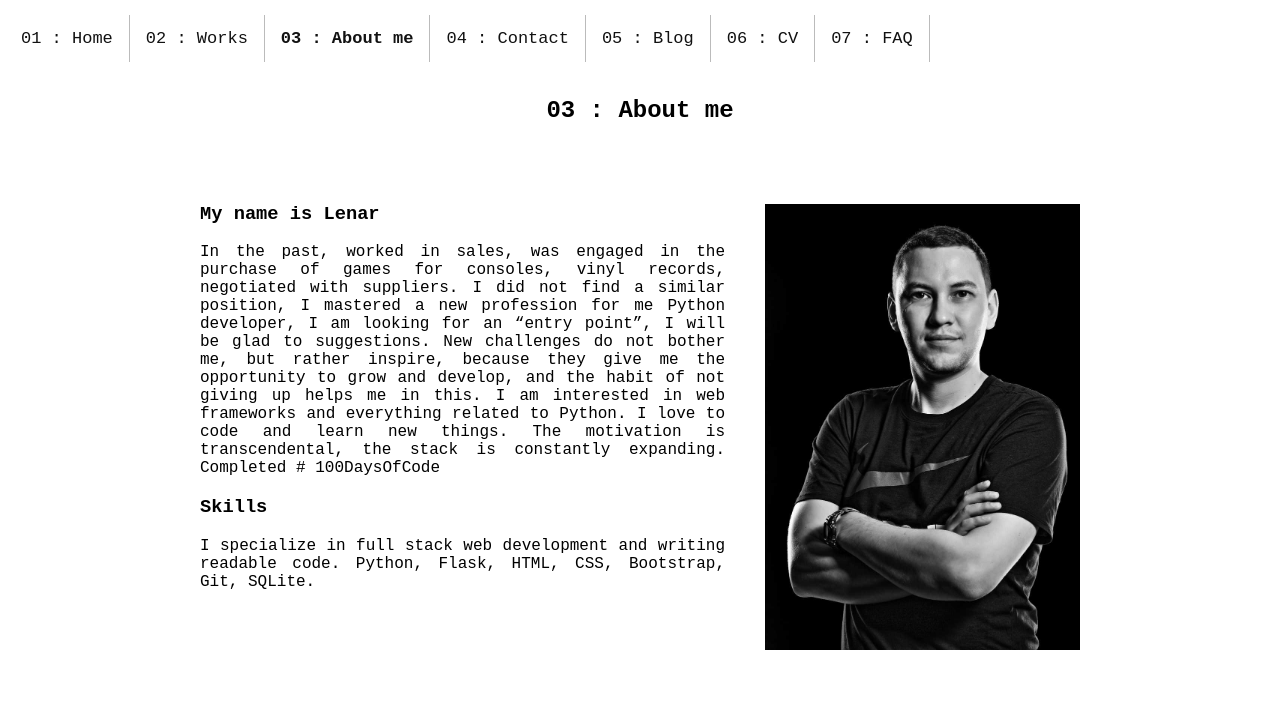
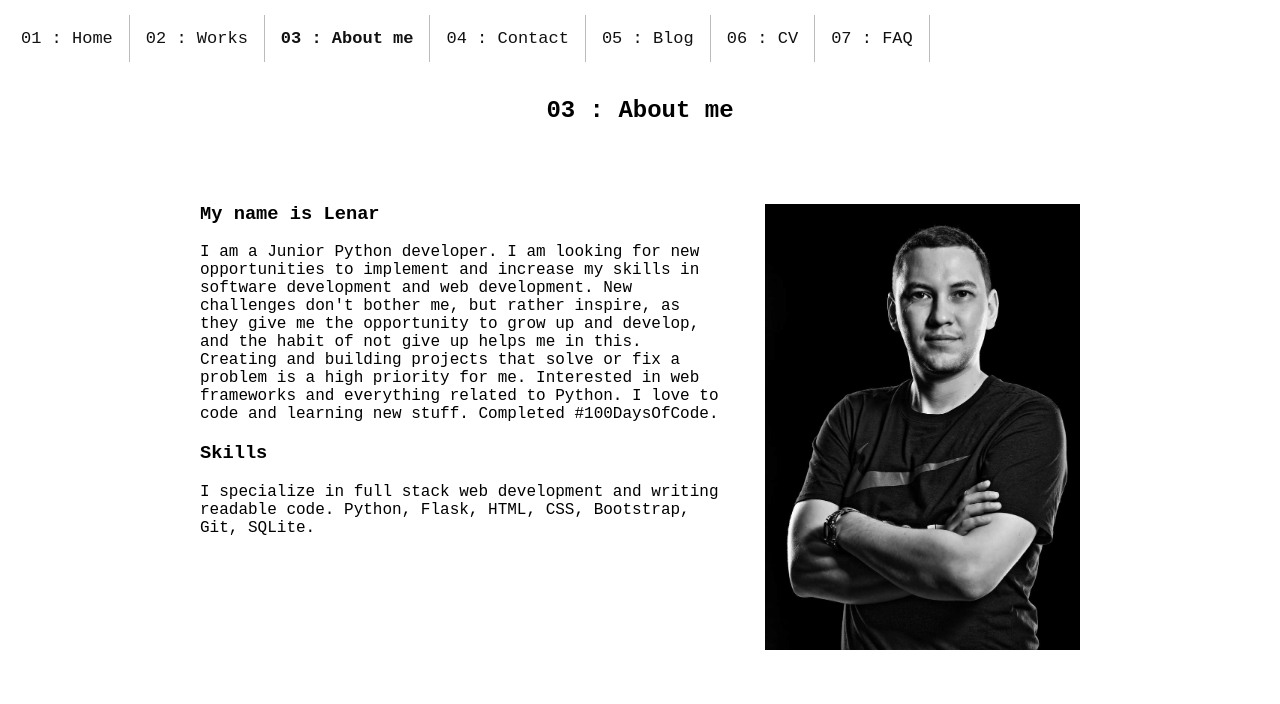
Before and after one commit to lenargasimov/lenargasimov.github.io, a plain HTML site: page templates/about.html in a window 1280 px wide. Shown: the top 704 px of the page. Drawn offline with Linux system fonts and the light colour scheme; no server answers.

Commit message:
docs: upd README.md

```diff
--- a/css/styles.css
+++ b/css/styles.css
@@ -106,7 +106,7 @@ input[type=submit] {
 .flex-item-left {
   padding: 10px;
   flex: 50%;
-  text-align: justify;
+  text-align: left;
 }
 
 .flex-item-right {
--- a/templates/about.html
+++ b/templates/about.html
@@ -37,13 +37,11 @@
     <div class="flex-container">
         <div class="flex-item-left">
         <h3>My name is Lenar</h3>
-          <p>In the past, worked in sales, was engaged in the purchase of
-            games for consoles, vinyl records, negotiated with suppliers. I did not find a similar position, I mastered a new
-            profession for me Python developer, I am looking for an “entry point”, I will be glad to suggestions.
-            New challenges do not bother me, but rather inspire, because they give me the opportunity to grow and develop, and
-            the habit of not giving up helps me in this. I am interested in web frameworks and everything related to Python.
-            I love to code and learn new things. The motivation is transcendental, the stack is constantly expanding.
-            Completed # 100DaysOfCode</p>
+          <p>I am a Junior Python developer. I am looking for new opportunities to implement and
+              increase my skills in software development and web development. New challenges don't bother me,
+              but rather inspire, as they give me the opportunity to grow up and develop, and the habit of not give up
+              helps me in this. Creating and building projects that solve or fix a problem is a high priority for me.
+              Interested in web frameworks and everything related to Python. I love to code and learning new stuff. Completed #100DaysOfCode.</p>
         <h3>Skills</h3>
           <p>I specialize in full stack web development and writing readable code. Python, Flask, HTML, CSS,
             Bootstrap, Git, SQLite.</p>
```
Also changed, not shown: templates/contact.html (+2 -2 lines), README.md.
